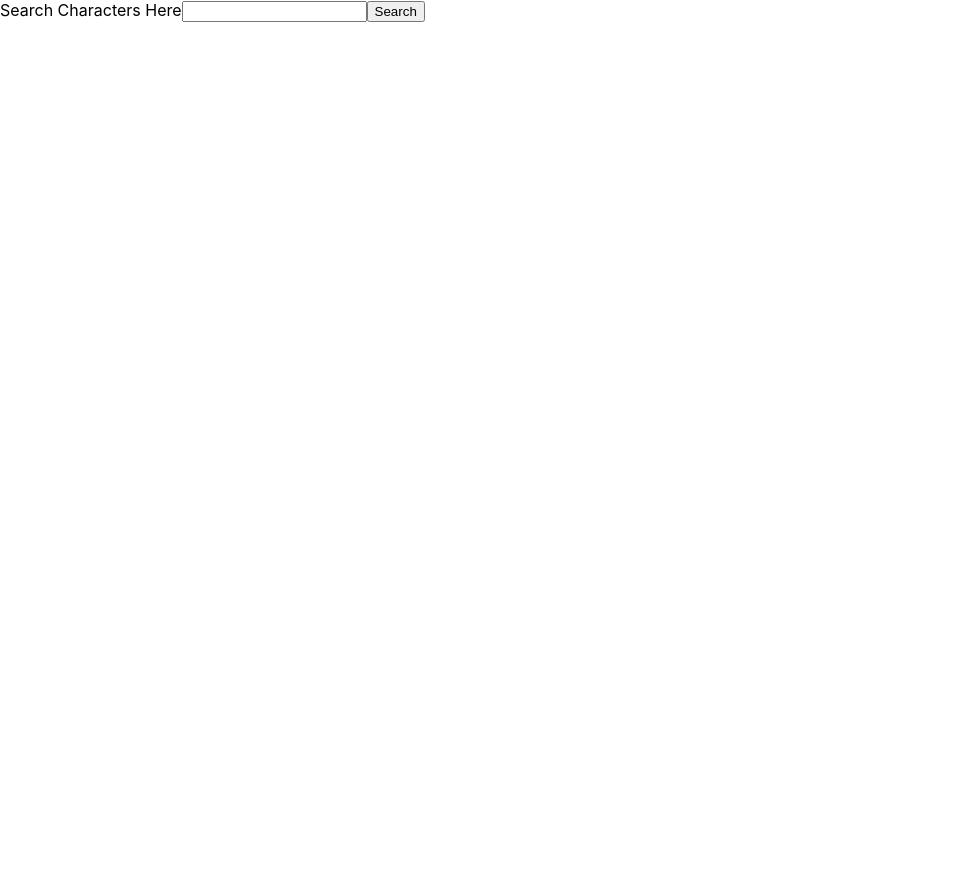
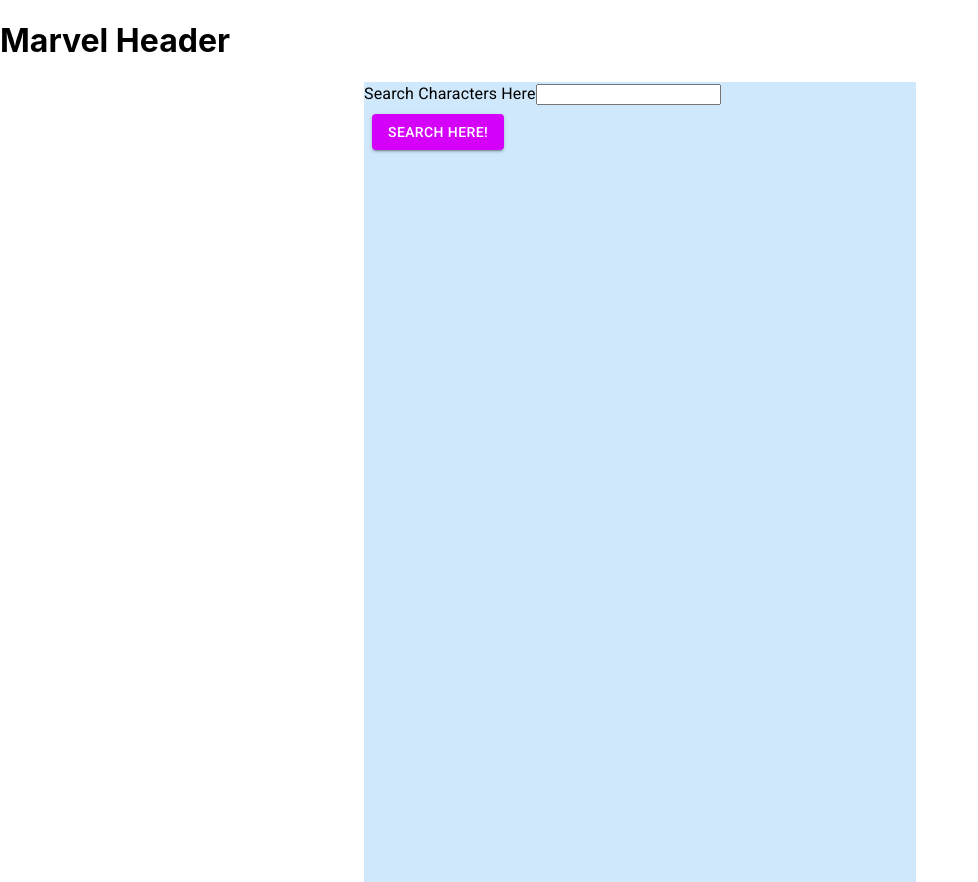
Before and after one commit to DECAB149/marvel-project, a React (Create React App) app: page / in a window 1280 px wide. Shown: the whole page, without its empty margins (0-978 px from the left). Before the commit the page ends 800 px from the top, so only its background shows below. Built offline with nearby package versions, Linux system fonts and the light colour scheme.

Commit message:
some material UI work

```diff
--- a/package.json
+++ b/package.json
@@ -4,6 +4,7 @@
   "version": "0.1.0",
   "private": true,
   "dependencies": {
+    "@material-ui/core": "^4.11.4",
     "@testing-library/jest-dom": "^5.12.0",
     "@testing-library/react": "^11.2.6",
     "@testing-library/user-event": "^12.8.3",
--- a/public/index.html
+++ b/public/index.html
@@ -3,6 +3,7 @@
   <head>
     <meta charset="utf-8" />
     <link rel="icon" href="%PUBLIC_URL%/favicon.ico" />
+    <link rel="stylesheet" href="https://fonts.googleapis.com/css?family=Roboto:300,400,500,700&display=swap" />
     <meta name="viewport" content="width=device-width, initial-scale=1" />
     <meta name="theme-color" content="#000000" />
     <meta
--- a/src/App.js
+++ b/src/App.js
@@ -1,14 +1,18 @@
 import React, { useState } from 'react';
+import Header from './Components/Header';
 import Form from './Components/Form';
-import DisplayPage from './Components/CharacterPage';
+import DisplayPage from './Components/DisplayInfo';
 import MD5 from 'crypto-js/md5';
+import Container from '@material-ui/core/Container';
+import Typography from '@material-ui/core/Typography';
+
 
 function App() {
   const [input, setInput] = useState(null);
   const [showPage, setShowPage] = useState(false);
-  const [charName, setCharName] = useState(false);
-  const [img, setImg] = useState(false);
-  const [info, setInfo] = useState(false);
+  const [charName, setCharName] = useState(null);
+  const [img, setImg] = useState(null);
+  const [info, setInfo] = useState(null);
 
 
   const handleChange = (e) => {
@@ -34,7 +38,7 @@
         .then(response => {
             const name = response.data.results[0].name;
             setCharName(name);
-            const img = response.data.results[0].thumbnail.path + '/portrait_small.' + response.data.results[0].thumbnail.extension;
+            const img = response.data.results[0].thumbnail.path + '/standard_amazing.' + response.data.results[0].thumbnail.extension;
             setImg(img);
             const info = response.data.results[0].description;
             setInfo(info);
@@ -55,16 +59,15 @@
 
   return (
     <div className="App">
-      <Form handleChange={handleChange} input={input} handleSubmit={handleSubmit} togglePreview={togglePreview} />
-      <DisplayPage togglePreview={togglePreview} showPage={showPage} img={img} charName={charName} info={info} />
+      <Header />
+      <Container maxWidth='sm'>
+        <Typography component="div" style={{ backgroundColor: '#cfe8fc', height: '100vh' }}>
+          <Form handleChange={handleChange} input={input} handleSubmit={handleSubmit} showPage={showPage} />
+          <DisplayPage togglePreview={togglePreview} showPage={showPage} img={img} charName={charName} info={info} />
+        </Typography>
+      </Container>
     </div>
   );
 }
 
 export default App;
-
-
-// I need to create state, setstate pairs for all relevant api info
-// put into character page
-// make sure it displays then remove or search on screen or transform it to a "search again"
-// make a container to display character data
--- /dev/null
+++ b/src/Components/Buttons.js
@@ -0,0 +1,35 @@
+import React from 'react';
+import { makeStyles, createMuiTheme,ThemeProvider } from '@material-ui/core/styles';
+import { lightGreen, purple, } from "@material-ui/core/colors";
+import Button from "@material-ui/core/Button";
+
+
+const useStyles = makeStyles((theme) => ({
+    margin: {
+      "& > *": {
+        margin: theme.spacing(1)
+      }
+    },
+    spacer: {
+      marginBottom: theme.spacing(10)
+    }
+  }));
+
+const customTheme = createMuiTheme({
+    palette: {
+      primary: lightGreen,
+      secondary: purple
+    }
+  });
+
+export default function SubmitBtn() {
+    const classes = useStyles();
+
+    return(
+        <div className={classes.margin}>
+            <ThemeProvider theme={customTheme}>
+                <Button color='secondary' variant="contained">Search Here!</Button>
+            </ThemeProvider>
+        </div>
+    );
+}
--- a/src/Components/CharacterPage.js
+++ b/src/Components/DisplayInfo.js
@@ -1,14 +1,11 @@
 import React from 'react';
-
+import SearchResults from './SearchResults';
 
 const DisplayPage = ({showPage, togglePreview, info, img, charName}) => {
 
     return(
         <div style={{ display: showPage ? 'block' : 'none'}}>
-            <button onClick={togglePreview}>Search Again?</button>
-            <img src={img} alt=''></img>
-            <p>hi {charName}</p>
-            <p>hi {info} </p>
+            <SearchResults info={info} img={img} charName={charName} togglePreview={togglePreview} />
         </div>
     );
 }
--- a/src/Components/Form.js
+++ b/src/Components/Form.js
@@ -1,26 +1,26 @@
 import React from 'react';
+import SubmitBtn from './Buttons';
 
 
-export default function Form (props) {
-
+export default function Form ({handleChange, handleSubmit, showPage, }) {
 
 
     return(
-    <div>
+
+        <div className='formItems'>
+            <div style={{ display: showPage ? 'none' : 'block' }}>
                 <form >
                     <label>Search Characters Here</label>
                     <input
                         name='marvelSearch'
                         type='text'
-                onChange={props.handleChange}>
+                        onChange={handleChange}>
                     </input>
 
-            <button
-            className="submitButton"
-            onClick={props.handleSubmit} >
-                Search
-            </button>
+                   <SubmitBtn  onClick={(e)=>handleSubmit(e)} />
                 </form>
             </div>
+        </div>
+
     )
 }
--- /dev/null
+++ b/src/Components/Header.js
@@ -0,0 +1,9 @@
+import React from 'react';
+
+export default function Header() {
+    return (
+        <div>
+            <h1>Marvel Header</h1>
+        </div>
+    );
+}
--- /dev/null
+++ b/src/Components/SearchResults.js
@@ -0,0 +1,21 @@
+import React from 'react';
+
+
+function SearchResults ({info, img, charName, togglePreview }) {
+
+
+
+
+    return (
+        <div >
+            <div className='resultsContainer'>
+                <img src={img} alt=''></img>
+                <p> {charName}</p>
+                <p>{info} </p>
+                <button onClick={togglePreview}>Search Again?</button>
+            </div>
+        </div>
+    )
+}
+
+export default SearchResults;
```
Also changed, not shown: src/Components/Cards.js (deleted, +0 -28 lines), 1 other file (tests, documents, lock files or other folders). Lines whose indentation alone changed are shown as unchanged.
